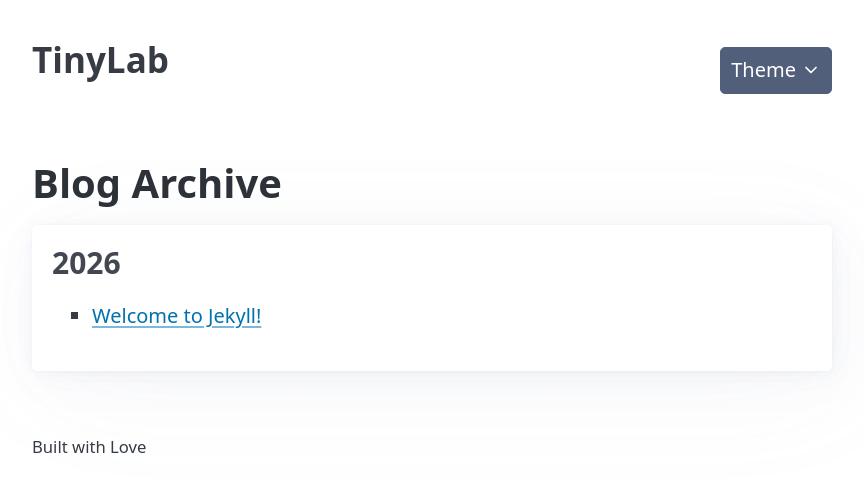
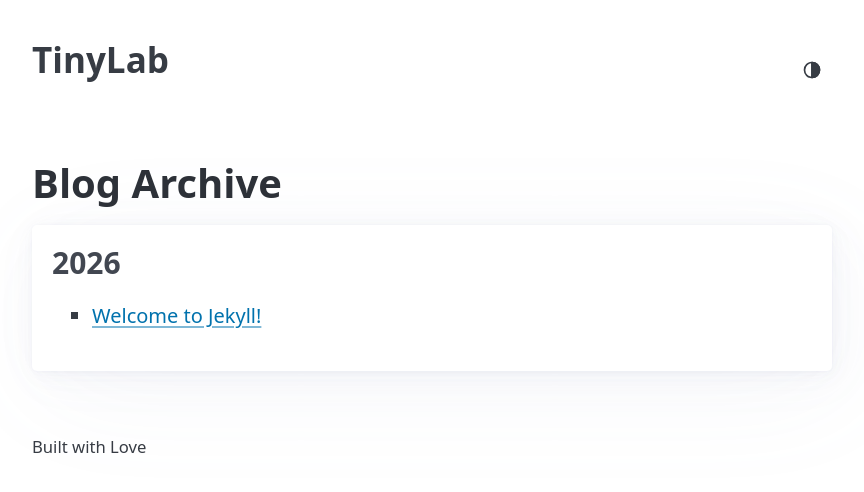
Before and after one commit to sarathlal/tinylab.dev, a Jekyll site: the page built from archive.html, in a window 1280 px wide. Shown: the top 492 px of the page, without its empty margins (208-1072 px from the left). Built offline with Jekyll 4.4.1, drawn with Linux system fonts in a browser that asks for light colours.

Commit message:
Replace theme dropdown with a single icon toggle
Swaps the header dropdown for an icon button that cycles
auto -> light -> dark and shows the matching sun/moon/auto glyph.
Also fixes header alignment by zeroing the heading margin and
respects system scheme changes while in auto.

```diff
--- a/_includes/head.html
+++ b/_includes/head.html
@@ -24,5 +24,31 @@ a.normal-text {
   text-decoration: none; /* Remove underline */
   color: inherit;        /* Inherit color from parent element */
 }
+
+/* Theme toggle */
+.theme-toggle {
+  background: transparent;
+  border: 0;
+  padding: 0.4rem;
+  margin: 0;
+  width: auto;
+  display: inline-flex;
+  align-items: center;
+  justify-content: center;
+  color: inherit;
+  cursor: pointer;
+  line-height: 0;
+}
+.theme-toggle:hover,
+.theme-toggle:focus {
+  background: transparent;
+  color: var(--pico-primary, currentColor);
+  outline: none;
+}
+.theme-toggle .theme-icon { display: none; }
+html[data-theme-scheme="light"] .theme-toggle .theme-icon-sun  { display: inline-block; }
+html[data-theme-scheme="dark"]  .theme-toggle .theme-icon-moon { display: inline-block; }
+html[data-theme-scheme="auto"]  .theme-toggle .theme-icon-auto { display: inline-block; }
+header nav h2 { margin: 0; }
 	</style>
 </head>
--- a/_includes/header.html
+++ b/_includes/header.html
@@ -12,14 +12,11 @@
 <!--     <li><a href="{{ site.url }}/about/">About Me</a></li>
     <li><a href="{{ site.url }}/archive/">Archive</a></li> -->
     <li>
-      <details class="dropdown">
-        <summary role="button" class="secondary">Theme</summary>
-        <ul>
-          <li><a href="#" data-theme-switcher="auto">Auto</a></li>
-          <li><a href="#" data-theme-switcher="light">Light</a></li>
-          <li><a href="#" data-theme-switcher="dark">Dark</a></li>
-        </ul>
-      </details>
+      <button type="button" class="theme-toggle" data-theme-switcher-toggle aria-label="Toggle theme">
+        <svg class="theme-icon theme-icon-sun" xmlns="http://www.w3.org/2000/svg" width="20" height="20" viewBox="0 0 24 24" fill="none" stroke="currentColor" stroke-width="2" stroke-linecap="round" stroke-linejoin="round" aria-hidden="true"><circle cx="12" cy="12" r="4"/><path d="M12 2v2"/><path d="M12 20v2"/><path d="m4.93 4.93 1.41 1.41"/><path d="m17.66 17.66 1.41 1.41"/><path d="M2 12h2"/><path d="M20 12h2"/><path d="m6.34 17.66-1.41 1.41"/><path d="m19.07 4.93-1.41 1.41"/></svg>
+        <svg class="theme-icon theme-icon-moon" xmlns="http://www.w3.org/2000/svg" width="20" height="20" viewBox="0 0 24 24" fill="none" stroke="currentColor" stroke-width="2" stroke-linecap="round" stroke-linejoin="round" aria-hidden="true"><path d="M21 12.79A9 9 0 1 1 11.21 3 7 7 0 0 0 21 12.79z"/></svg>
+        <svg class="theme-icon theme-icon-auto" xmlns="http://www.w3.org/2000/svg" width="20" height="20" viewBox="0 0 24 24" fill="none" stroke="currentColor" stroke-width="2" stroke-linecap="round" stroke-linejoin="round" aria-hidden="true"><circle cx="12" cy="12" r="9"/><path d="M12 3v18"/><path d="M12 3a9 9 0 0 1 0 18z" fill="currentColor"/></svg>
+      </button>
     </li>
   </ul>
 </nav>
--- a/assets/js/minimal-theme-switcher.js
+++ b/assets/js/minimal-theme-switcher.js
@@ -1,79 +1,61 @@
 /*!
- * Minimal theme switcher
+ * Minimal theme switcher (single-icon toggle)
  *
- * Pico.css - https://picocss.com
- * Copyright 2019-2024 - Licensed under MIT
+ * Cycles auto -> light -> dark on click.
+ * Persists choice to localStorage; respects system preference in auto.
  */
 
 const themeSwitcher = {
-  // Config
   _scheme: "auto",
-  menuTarget: "details.dropdown",
-  buttonsTarget: "a[data-theme-switcher]",
-  buttonAttribute: "data-theme-switcher",
+  buttonTarget: "[data-theme-switcher-toggle]",
   rootAttribute: "data-theme",
+  schemeAttribute: "data-theme-scheme",
   localStorageKey: "picoPreferredColorScheme",
+  order: ["auto", "light", "dark"],
 
-  // Init
   init() {
-    this.scheme = this.schemeFromLocalStorage;
-    this.initSwitchers();
+    this._scheme = this.schemeFromLocalStorage;
+    this.applyScheme();
+    this.bindButton();
+    window.matchMedia("(prefers-color-scheme: dark)").addEventListener("change", () => {
+      if (this._scheme === "auto") this.applyScheme();
+    });
   },
 
-  // Get color scheme from local storage
   get schemeFromLocalStorage() {
-    return window.localStorage?.getItem(this.localStorageKey) ?? this._scheme;
+    const stored = window.localStorage?.getItem(this.localStorageKey);
+    return this.order.includes(stored) ? stored : "auto";
   },
 
-  // Preferred color scheme
-  get preferredColorScheme() {
+  get resolvedScheme() {
+    if (this._scheme !== "auto") return this._scheme;
     return window.matchMedia("(prefers-color-scheme: dark)").matches ? "dark" : "light";
   },
 
-  // Init switchers
-  initSwitchers() {
-    const buttons = document.querySelectorAll(this.buttonsTarget);
-    buttons.forEach((button) => {
-      button.addEventListener(
-        "click",
-        (event) => {
-          event.preventDefault();
-          // Set scheme
-          this.scheme = button.getAttribute(this.buttonAttribute);
-          // Close dropdown
-          document.querySelector(this.menuTarget)?.removeAttribute("open");
-        },
-        false
-      );
+  bindButton() {
+    const button = document.querySelector(this.buttonTarget);
+    if (!button) return;
+    button.addEventListener("click", (event) => {
+      event.preventDefault();
+      const next = (this.order.indexOf(this._scheme) + 1) % this.order.length;
+      this._scheme = this.order[next];
+      window.localStorage?.setItem(this.localStorageKey, this._scheme);
+      this.applyScheme();
     });
   },
 
-  // Set scheme
-  set scheme(scheme) {
-    if (scheme == "auto") {
-      this._scheme = this.preferredColorScheme;
-    } else if (scheme == "dark" || scheme == "light") {
-      this._scheme = scheme;
+  applyScheme() {
+    const html = document.querySelector("html");
+    if (!html) return;
+    html.setAttribute(this.rootAttribute, this.resolvedScheme);
+    html.setAttribute(this.schemeAttribute, this._scheme);
+    const button = document.querySelector(this.buttonTarget);
+    if (button) {
+      const labels = { auto: "Auto theme", light: "Light theme", dark: "Dark theme" };
+      button.setAttribute("aria-label", `${labels[this._scheme]} (click to change)`);
+      button.setAttribute("title", labels[this._scheme]);
     }
-    this.applyScheme();
-    this.schemeToLocalStorage();
-  },
-
-  // Get scheme
-  get scheme() {
-    return this._scheme;
-  },
-
-  // Apply scheme
-  applyScheme() {
-    document.querySelector("html")?.setAttribute(this.rootAttribute, this.scheme);
-  },
-
-  // Store scheme to local storage
-  schemeToLocalStorage() {
-    window.localStorage?.setItem(this.localStorageKey, this.scheme);
   },
 };
 
-// Init
 themeSwitcher.init();
```
